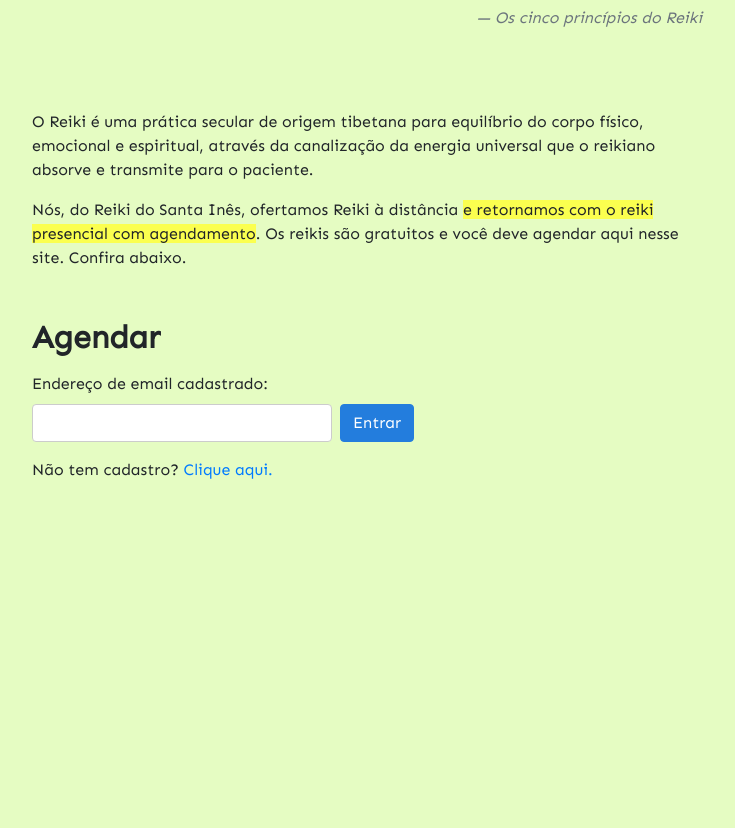
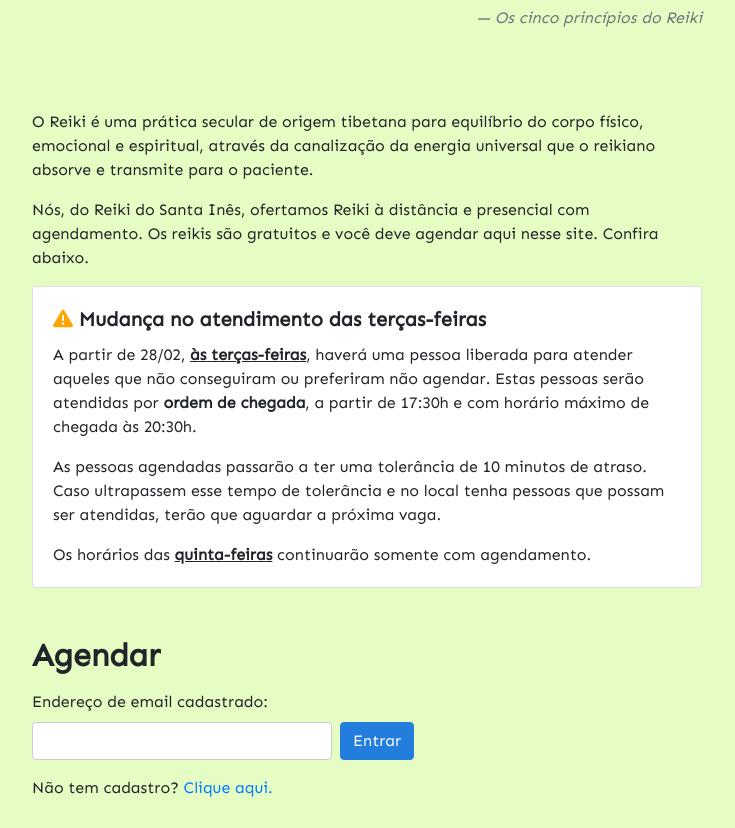
Before and after one commit to gabrielmip/worker-scheduler, a Django app: page / in a window 1280 px wide. Shown: the part 266-1094 px from the top of the page, without its empty margins (273-1008 px from the left). Before the commit the page ends 745 px from the top, so only its background shows below. Run offline with Django 3.2, Linux system fonts and the light colour scheme; some libraries are stand-ins or nearby versions.

Commit message:
Added changes in scheduling to front page

```diff
--- a/src/workforce/templates/welcome.html
+++ b/src/workforce/templates/welcome.html
@@ -17,13 +17,36 @@
     </blockquote>
 
     <p>O Reiki é uma prática secular de origem tibetana para equilíbrio do corpo
-       físico, emocional e espiritual, através da canalização da energia
-       universal que o reikiano absorve e transmite para o paciente.
+        físico, emocional e espiritual, através da canalização da energia
+        universal que o reikiano absorve e transmite para o paciente.
     </p>
 
-    <p>Nós, do Reiki do Santa Inês, ofertamos Reiki à distância <span class="highlight">e retornamos com o reiki presencial com agendamento</span>.
+    <p>Nós, do Reiki do Santa Inês, ofertamos Reiki à distância e presencial com agendamento.
         Os reikis são gratuitos e você deve agendar aqui nesse site. Confira abaixo.
     </p>
+
+    <div class="card" role="alert">
+        <div class="card-body">
+            <h5 class="card-title">
+                <i class="fa fa-exclamation-triangle" aria-hidden="true" style="color: orange"></i>
+                Mudança no atendimento das terças-feiras
+            </h5>
+            <p>
+                A partir de 28/02, <strong><u>às terças-feiras</u></strong>, haverá uma pessoa liberada
+                para atender aqueles que não conseguiram ou preferiram não agendar. Estas
+                pessoas serão atendidas por <strong>ordem de chegada</strong>, a partir de 17:30h
+                e com horário máximo de chegada às 20:30h.
+            </p>
+            <p>
+                As pessoas agendadas passarão a ter uma tolerância de 10 minutos de atraso.
+                Caso ultrapassem esse tempo de tolerância e no local tenha pessoas que
+                possam ser atendidas, terão que aguardar a próxima vaga.
+            </p>
+            <p style="margin-bottom: 0;">
+                Os horários das <strong><u>quinta-feiras</u></strong> continuarão somente com agendamento.
+            </p>
+        </div>
+    </div>
 
     <h2 class="mt-5">Agendar</h2>
     <form action="{% url 'welcome' %}" method="post">
@@ -31,10 +54,7 @@
         <label for="registered_email" class="d-block mt-3">{% trans 'Endereço de email cadastrado:' %}</label>
         <div class="d-flex">
             <input type="email" name="registered_email" id="registered-email" required />
-            <input
-                class="btn btn-primary cta-button ml-2"
-                type="submit"
-                value="{% trans 'Entrar' %}" />
+            <input class="btn btn-primary cta-button ml-2" type="submit" value="{% trans 'Entrar' %}" />
         </div>
         {% if error_message %}
         <small class="text-danger">{{ error_message }}</small>
```
